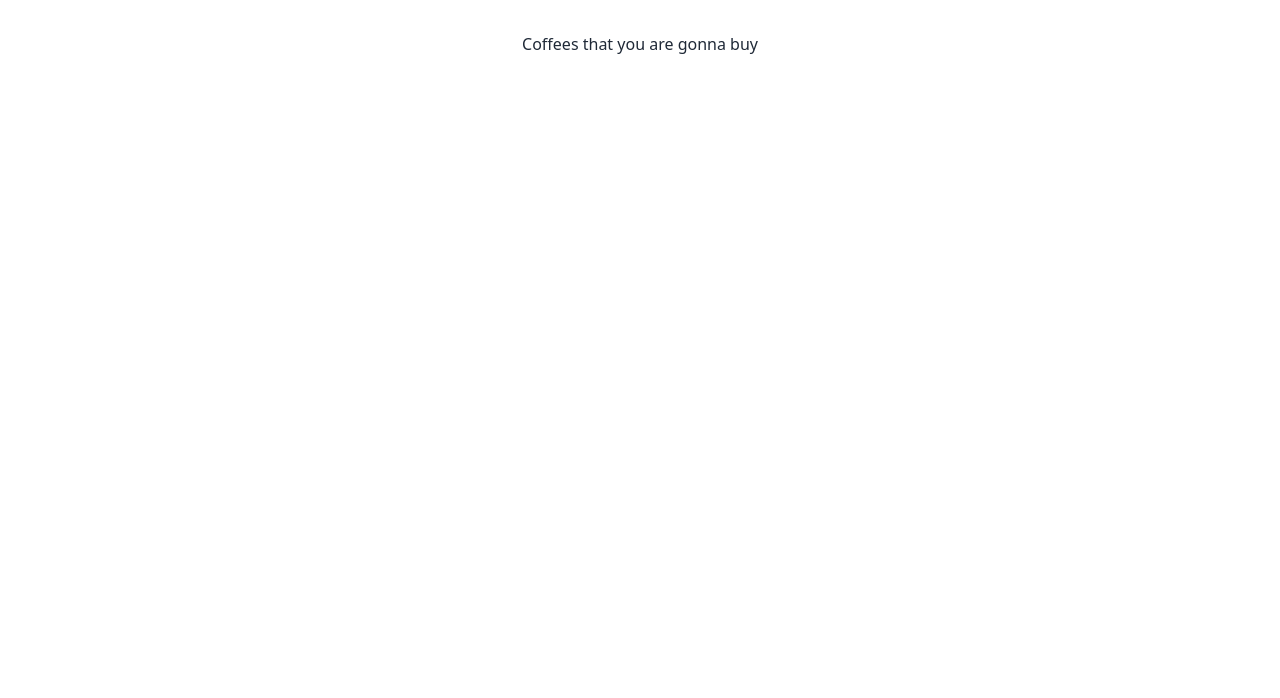
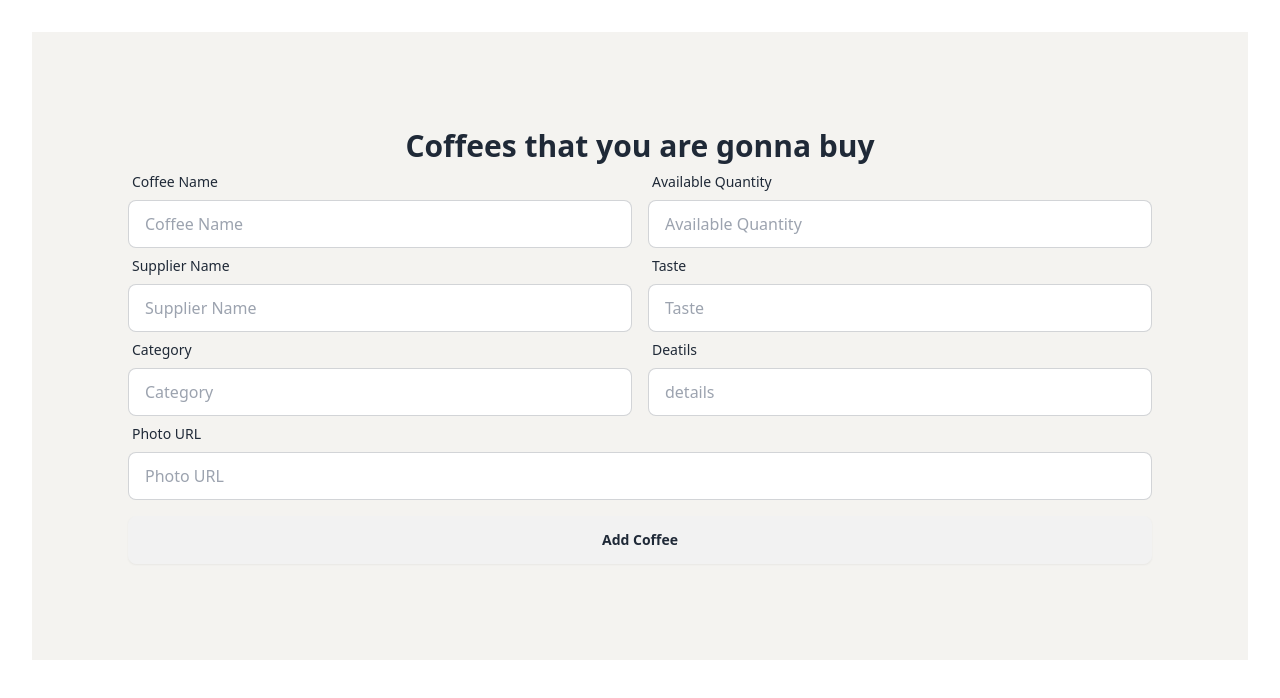
Before and after one commit to GGTuran/coffee-shop-client, a React (Vite) app: page /addCoffee in a window 1280 px wide. Shown: the top 698 px of the page. Built offline with nearby package versions, Linux system fonts and the light colour scheme.

Commit message:
added form

```diff
--- a/src/Components/AddCoffee.jsx
+++ b/src/Components/AddCoffee.jsx
@@ -1,9 +1,106 @@
 
 
 const AddCoffee = () => {
+
+
+    const handleForm = event =>{
+        event.preventDefault();
+
+        const form = event.target;
+        const name = form.name.value;
+        const quantity = form.quantity.value;
+        const supplier = form.supplier.value;
+        const taste = form.taste.value;
+        const category = form.category.value;
+        const details = form.details.value;
+        const photo = form.photo.value;
+
+        const newCoffee = {name, quantity, supplier, taste, category, details, photo};
+        console.log(newCoffee)
+    }
+
     return (
-        <div>
-            <h1>Coffees that you are gonna buy</h1>
+        <div className="bg-[#F4F3F0] p-24">
+            <h1 className="text-3xl font-semibold">Coffees that you are gonna buy</h1>
+            <form onSubmit={handleForm} >
+                {/* form row 1 */}
+                <div className="flex gap-4">
+                    <div className="form-control md:w-1/2 ">
+                        <label className="label">
+                            <span className="label-text">Coffee Name</span>
+                        </label>
+                        <label className="input-group">
+
+                            <input type="text" name="name" placeholder="Coffee Name" className="input input-bordered w-full" />
+                        </label>
+                    </div>
+                    <div className="form-control md:w-1/2">
+                        <label className="label">
+                            <span className="label-text">Available Quantity</span>
+                        </label>
+                        <label className="input-group">
+
+                            <input type="text" name="quantity" placeholder="Available Quantity" className="input input-bordered w-full" />
+                        </label>
+                    </div>
+                </div>
+                {/* form row 2 supply and taste */}
+                <div className="flex gap-4">
+                    <div className="form-control md:w-1/2 ">
+                        <label className="label">
+                            <span className="label-text">Supplier Name</span>
+                        </label>
+                        <label className="input-group">
+
+                            <input type="text" name="supplier" placeholder="Supplier Name" className="input input-bordered w-full" />
+                        </label>
+                    </div>
+                    <div className="form-control md:w-1/2">
+                        <label className="label">
+                            <span className="label-text">Taste</span>
+                        </label>
+                        <label className="input-group">
+
+                            <input type="text" name="taste" placeholder="Taste" className="input input-bordered w-full" />
+                        </label>
+                    </div>
+                </div>
+                {/* form row 3 category and details */}
+                <div className="flex gap-4">
+                    <div className="form-control md:w-1/2 ">
+                        <label className="label">
+                            <span className="label-text">Category</span>
+                        </label>
+                        <label className="input-group">
+
+                            <input type="text" name="category" placeholder="Category" className="input input-bordered w-full" />
+                        </label>
+                    </div>
+                    <div className="form-control md:w-1/2">
+                        <label className="label">
+                            <span className="label-text">Deatils</span>
+                        </label>
+                        <label className="input-group">
+
+                            <input type="text" name="details" placeholder="details" className="input input-bordered w-full" />
+                        </label>
+                    </div>
+                </div>
+                {/* form row 3 photo */}
+                <div className="mb-4 gap-4">
+                    <div className="form-control w-full ">
+                        <label className="label">
+                            <span className="label-text">Photo URL</span>
+                        </label>
+                        <label className="input-group">
+
+                            <input type="text" name="photo" placeholder="Photo URL" className="input input-bordered w-full" />
+                        </label>
+                    </div>
+
+                </div>
+                <input type="submit" value="Add Coffee" className="btn  btn-block" />
+            </form>
         </div>
     );
 };
```
